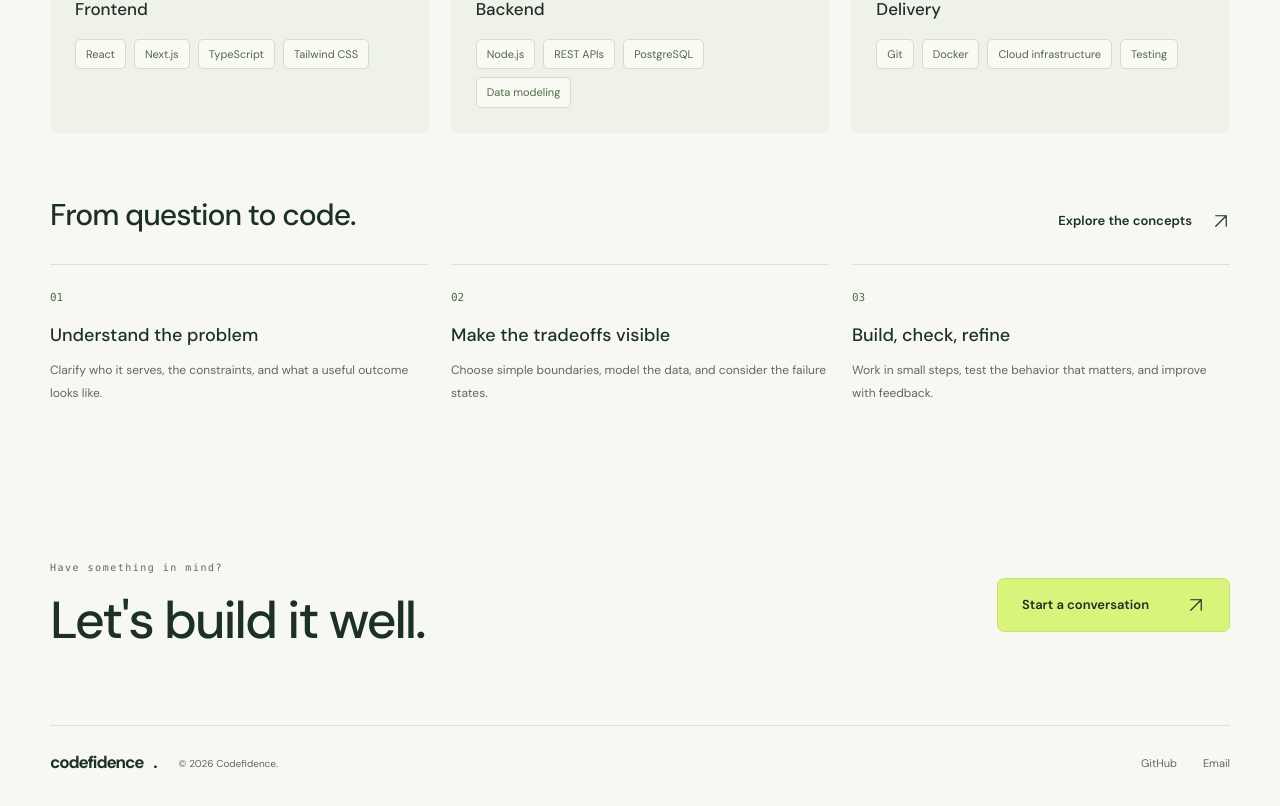
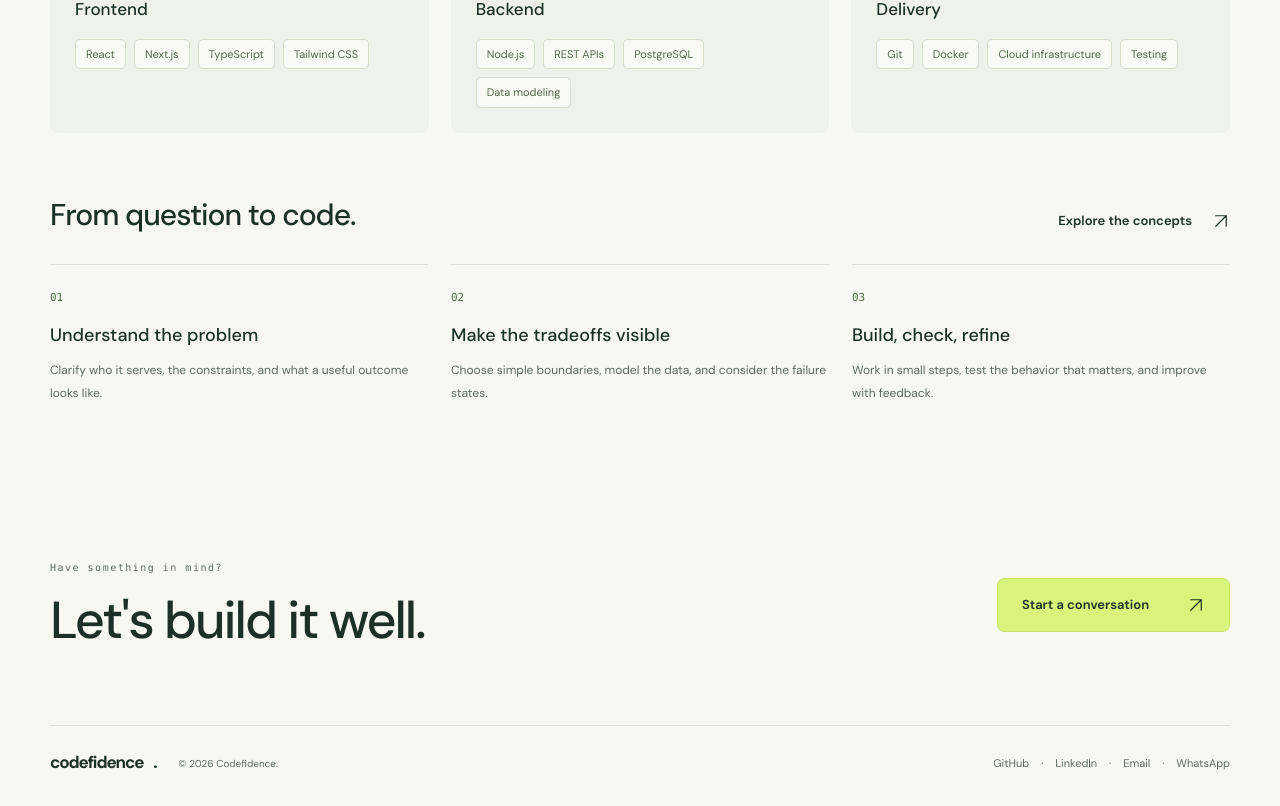
Before and after one commit to C4Confidence/codefidence, a Next.js app: page /about in a window 1280 px wide. Shown: the part 1002-1808 px from the top of the page. Built offline with nearby package versions, Linux system fonts and the light colour scheme.

Commit message:
Add LinkedIn and prefilled WhatsApp links to footer

```diff
--- a/src/app/globals.css
+++ b/src/app/globals.css
@@ -249,7 +249,9 @@ main > .project-grid, .projects-grid-section { margin-top: 45px; margin-bottom:
 .footer-brand .brand { font-size: 17px; }
 .footer-brand .brand-mark { width: 24px; height: 24px; }
 .footer-brand > p { color: var(--muted); font-size: 10px; }
-.footer-links { display: flex; gap: 26px; align-items: center; color: var(--muted); font-size: 11px; }
+.footer-links { --footer-link-gap: 26px; display: flex; flex-wrap: wrap; gap: 12px var(--footer-link-gap); align-items: center; justify-content: flex-end; min-width: 0; color: var(--muted); font-size: 11px; }
+.footer-link-item { display: inline-flex; position: relative; white-space: nowrap; }
+.footer-link-separator { position: absolute; right: calc(var(--footer-link-gap) / -2); transform: translateX(50%); pointer-events: none; }
 .footer-links a:hover { color: var(--ink); text-decoration: underline; text-underline-offset: 5px; }
 .footer-links .arrow-icon { font-size: 14px; margin-left: 5px; }
 
@@ -358,7 +360,7 @@ main > .project-grid, .projects-grid-section { margin-top: 45px; margin-bottom:
   .footer-bottom { align-items: flex-start; gap: 23px; }
   .footer-brand { flex-direction: column; align-items: flex-start; gap: 11px; }
   .footer-brand > p { font-size: 9px; }
-  .footer-links { gap: 18px; padding-top: 6px; }
+  .footer-links { --footer-link-gap: 18px; padding-top: 6px; }
 }
 @media (max-width: 540px) {
   .process-list { grid-template-columns: 1fr; gap: 22px; }
@@ -377,7 +379,7 @@ main > .project-grid, .projects-grid-section { margin-top: 45px; margin-bottom:
   .work-section .section-heading { gap: 14px; }
   .auth-node { width: 65px; font-size: 8px; }
   .auth-flow-line { width: 26px; }
-  .footer-links { gap: 14px; font-size: 10px; }
+  .footer-links { --footer-link-gap: 14px; font-size: 10px; }
 }
 @media (max-width: 360px) {
   .shell { width: calc(100% - 32px); }
@@ -392,6 +394,7 @@ main > .project-grid, .projects-grid-section { margin-top: 45px; margin-bottom:
   .architecture-card { width: 84%; }
   .project-visual { height: 215px; padding-inline: 20px; }
   .footer-bottom { flex-direction: column; }
+  .footer-links { justify-content: flex-start; }
 }
 /* Keep the added control beside the existing actions on narrow phones. */
 @media (max-width: 420px) {
--- a/src/components/Footer.tsx
+++ b/src/components/Footer.tsx
@@ -1,5 +1,8 @@
 import Link from 'next/link';
 import ArrowIcon from './ArrowIcon';
+
+const whatsappMessage = "Hi Confidence! I came across your portfolio at codefidence.de and would love to connect. I'd like to discuss a potential project or collaboration.";
+const whatsappUrl = `https://wa.me/4915565440104?text=${encodeURIComponent(whatsappMessage)}`;
 
 export default function Footer() {
   const currentYear = new Date().getFullYear();
@@ -25,8 +28,21 @@ export default function Footer() {
           <p>© {currentYear} Codefidence.</p>
         </div>
         <nav className="footer-links" aria-label="Contact links">
-          <a href="https://github.com/C4Confidence" target="_blank" rel="noopener noreferrer">GitHub <span className="sr-only">(opens in a new tab)</span></a>
-          <a href="mailto:aigconfidence@gmail.com">Email</a>
+          <span className="footer-link-item">
+            <a href="https://github.com/C4Confidence" target="_blank" rel="noopener noreferrer">GitHub <span className="sr-only">(opens in a new tab)</span></a>
+            <span className="footer-link-separator" aria-hidden="true">·</span>
+          </span>
+          <span className="footer-link-item">
+            <a href="https://www.linkedin.com/in/confidence-aigbedion/" target="_blank" rel="noopener noreferrer">LinkedIn <span className="sr-only">(opens in a new tab)</span></a>
+            <span className="footer-link-separator" aria-hidden="true">·</span>
+          </span>
+          <span className="footer-link-item">
+            <a href="mailto:aigconfidence@gmail.com">Email</a>
+            <span className="footer-link-separator" aria-hidden="true">·</span>
+          </span>
+          <span className="footer-link-item">
+            <a href={whatsappUrl} target="_blank" rel="noopener noreferrer">WhatsApp <span className="sr-only">(opens in a new tab)</span></a>
+          </span>
         </nav>
       </div>
     </footer>
```
